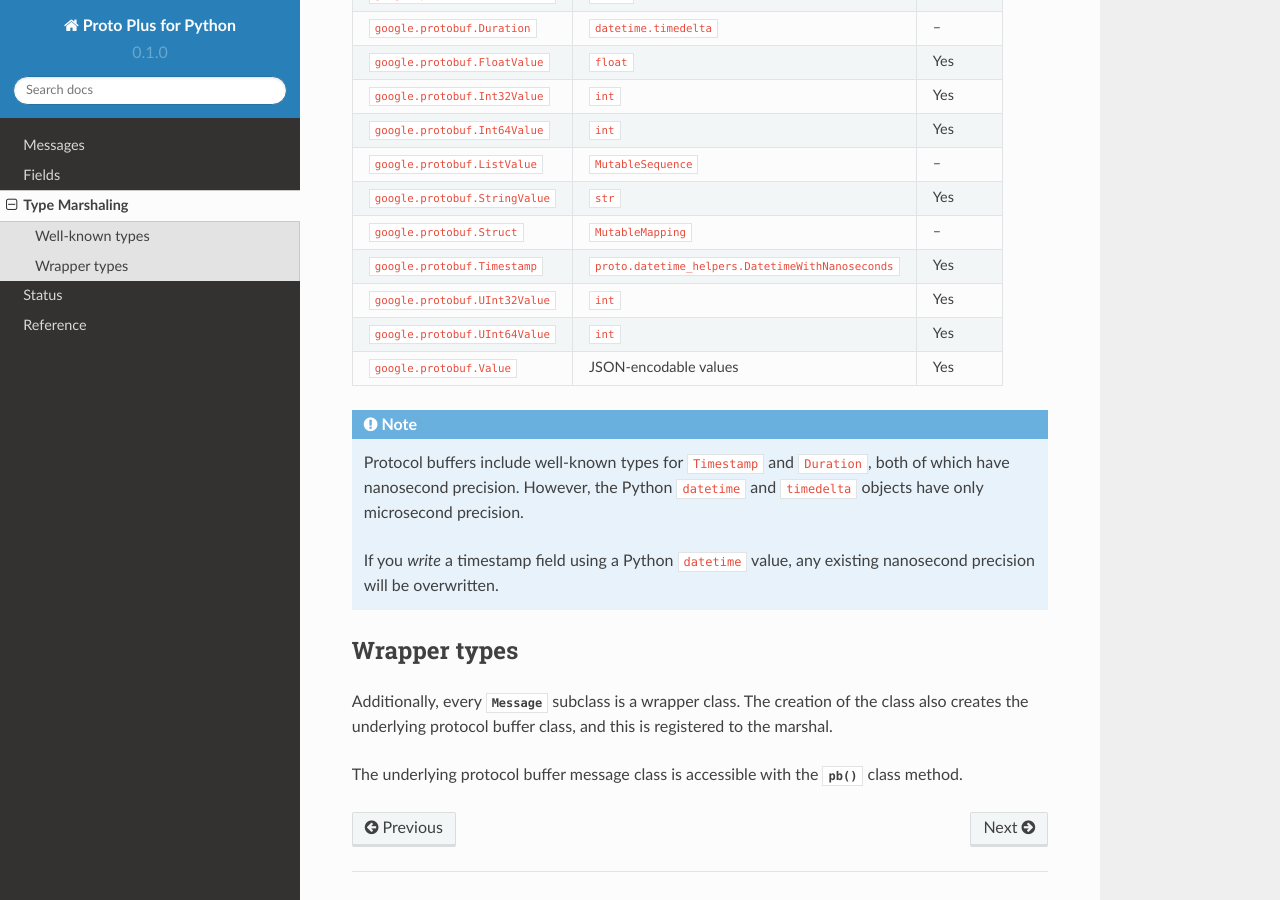
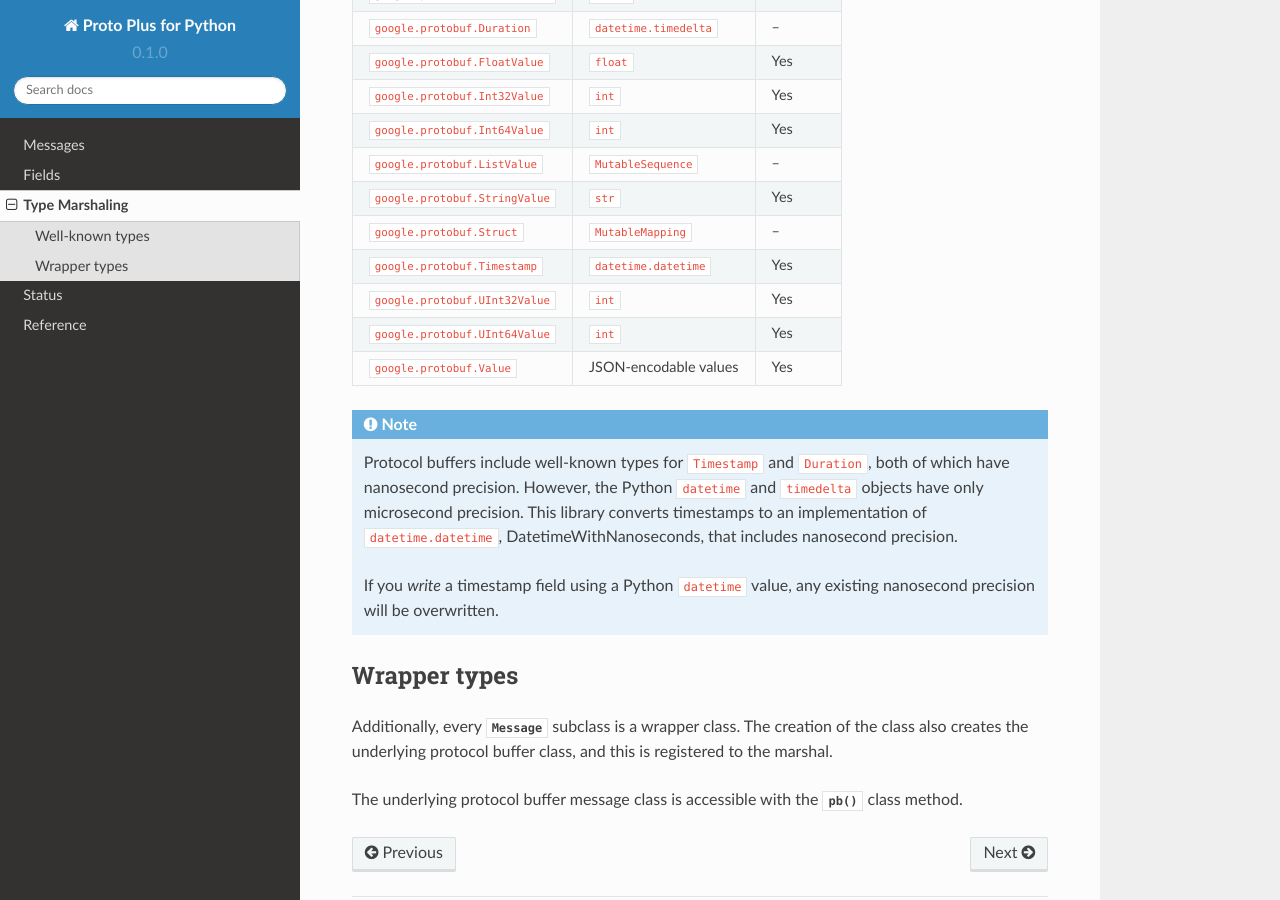
Before and after one commit to googleapis/proto-plus-python, a Sphinx documentation site: the page built from docs/marshal.rst, in a window 1280 px wide and 900 px high, scrolled down 532 px. Built offline with Sphinx 7.4.7 and the Read the Docs theme 2.0.0, drawn with Linux system fonts in a browser that asks for light colours.

Commit message:
just refer to python type as datetime in docs. Though add a bit to notes about DatetimeWithNanoseconds

```diff
--- a/docs/marshal.rst
+++ b/docs/marshal.rst
@@ -13,30 +13,32 @@ Well-known types
 
 The following types are currently handled by Proto Plus:
 
-=================================== ================================================== =========
-Protocol buffer type                Python type                                        Nullable
-=================================== ================================================== =========
-``google.protobuf.BoolValue``       ``bool``                                           Yes
-``google.protobuf.BytesValue``      ``bytes``                                          Yes
-``google.protobuf.DoubleValue``     ``float``                                          Yes
-``google.protobuf.Duration``        ``datetime.timedelta``                               –
-``google.protobuf.FloatValue``      ``float``                                          Yes
-``google.protobuf.Int32Value``      ``int``                                            Yes
-``google.protobuf.Int64Value``      ``int``                                            Yes
-``google.protobuf.ListValue``       ``MutableSequence``                                  –
-``google.protobuf.StringValue``     ``str``                                            Yes
-``google.protobuf.Struct``          ``MutableMapping``                                  –
-``google.protobuf.Timestamp``       ``proto.datetime_helpers.DatetimeWithNanoseconds`` Yes
-``google.protobuf.UInt32Value``     ``int``                                            Yes
-``google.protobuf.UInt64Value``     ``int``                                            Yes
-``google.protobuf.Value``           JSON-encodable values                              Yes
-=================================== ================================================== =========
+=================================== ======================= ========
+Protocol buffer type                Python type             Nullable
+=================================== ======================= ========
+``google.protobuf.BoolValue``       ``bool``                     Yes
+``google.protobuf.BytesValue``      ``bytes``                    Yes
+``google.protobuf.DoubleValue``     ``float``                    Yes
+``google.protobuf.Duration``        ``datetime.timedelta``         –
+``google.protobuf.FloatValue``      ``float``                    Yes
+``google.protobuf.Int32Value``      ``int``                      Yes
+``google.protobuf.Int64Value``      ``int``                      Yes
+``google.protobuf.ListValue``       ``MutableSequence``            –
+``google.protobuf.StringValue``     ``str``                      Yes
+``google.protobuf.Struct``          ``MutableMapping``             –
+``google.protobuf.Timestamp``       ``datetime.datetime``        Yes
+``google.protobuf.UInt32Value``     ``int``                      Yes
+``google.protobuf.UInt64Value``     ``int``                      Yes
+``google.protobuf.Value``           JSON-encodable values        Yes
+=================================== ======================= ========
 
 .. note::
 
     Protocol buffers include well-known types for ``Timestamp`` and
     ``Duration``, both of which have nanosecond precision. However, the
     Python ``datetime`` and ``timedelta`` objects have only microsecond
+    precision. This library converts timestamps to an implementation of
+    ``datetime.datetime``, DatetimeWithNanoseconds, that includes nanosecond
     precision.
 
     If you *write* a timestamp field using a Python ``datetime`` value,
```
